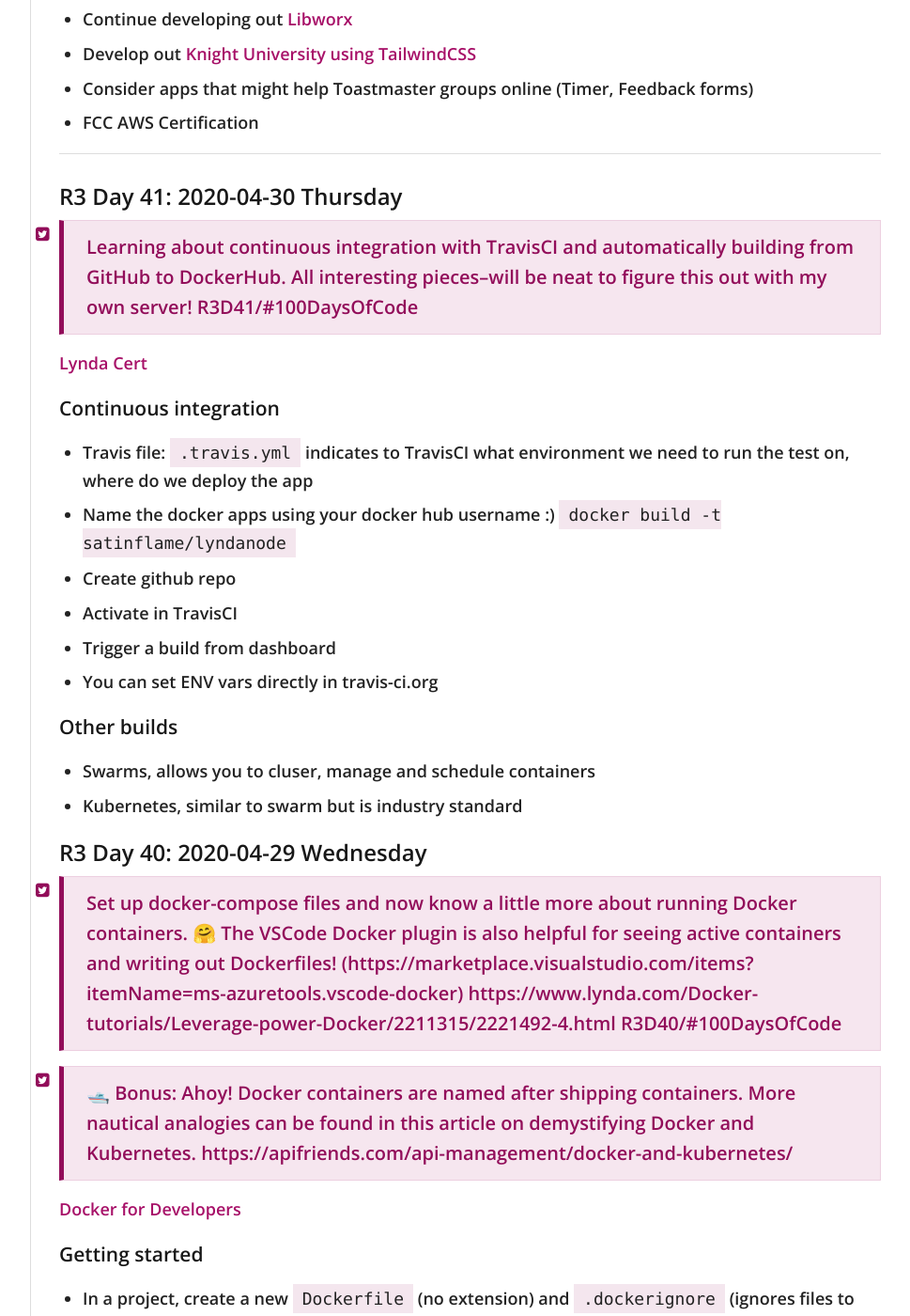
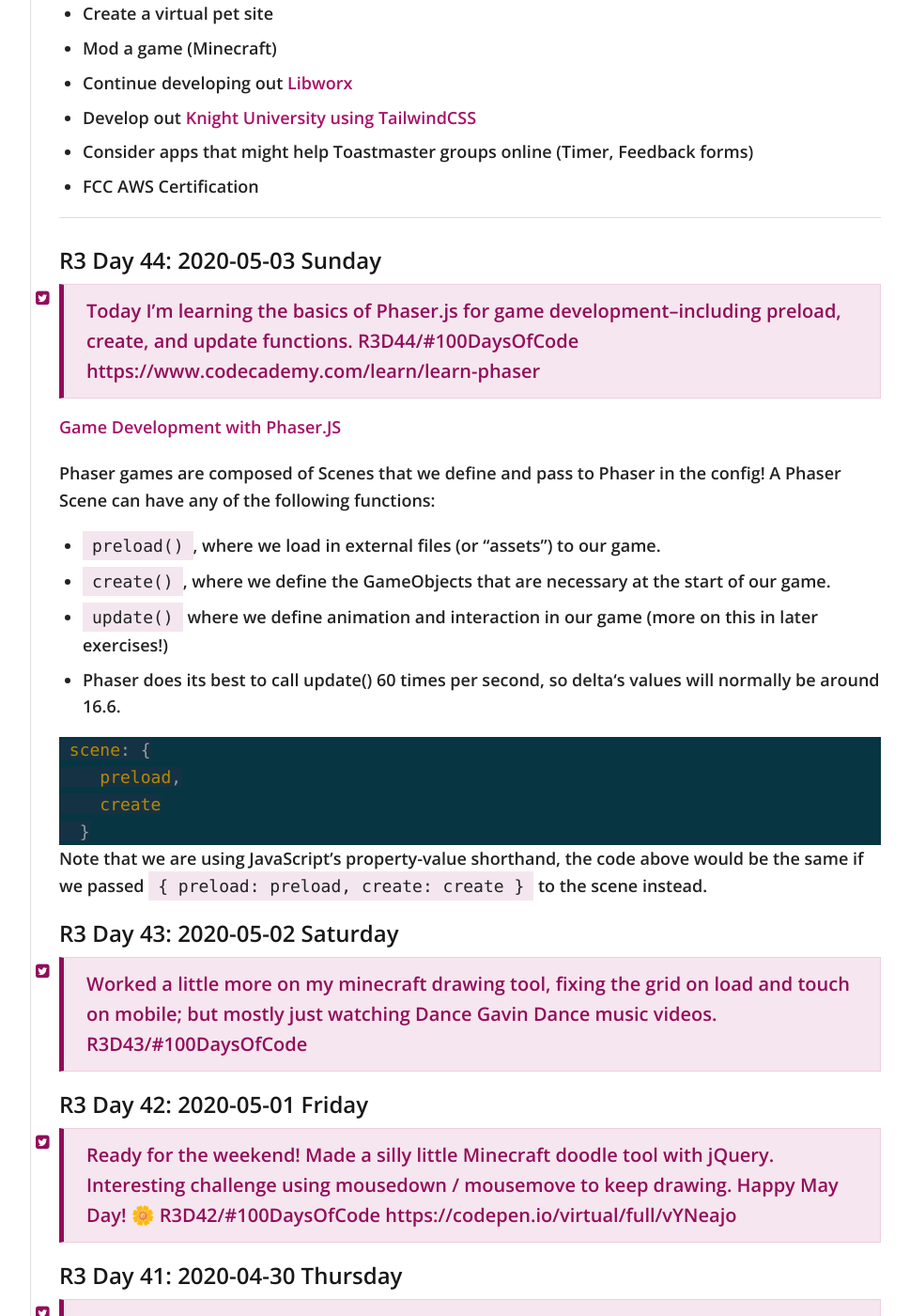
Before and after one commit to virtual/100daysofcode, a Jekyll site: the page built from index.md, in a window 1280 px wide and 1400 px high, scrolled down 1983 px. Shown: the whole window at 94% size, without its empty margins (272-1241 px from the left). Built offline with Jekyll 4.4.1, drawn with Linux system fonts in a browser that asks for light colours; nearby versions of some CDN libraries; our own code applies the rules of GitHub Pages for plain Markdown files; some of the changed text lies outside the part shown.

Commit message:
starting phaser

````diff
--- a/index.md
+++ b/index.md
@@ -50,6 +50,8 @@
   - Day 34: Programming _into_ the language
 - Codepen
   - Day 27: [Snaking Timeline](https://codepen.io/virtual/pen/bGVpdyN) ✓
+  - Day 42: [Minecraft Drawing Grid](https://codepen.io/virtual/full/vYNeajo)
+  - Day 43: [Minecraft Drawing Grid](https://codepen.io/virtual/full/vYNeajo)
 - Update webserver to support LetsEncrypt ACMEv2
   - Day 31: Updated to Debian 10 ✓
 - IBM Design Thinking
@@ -66,6 +68,38 @@
 - FCC AWS Certification
 
 ----------
+
+## R3 Day 44: 2020-05-03 Sunday
+
+> Today I'm learning the basics of Phaser.js for game development--including preload, create, and update functions. R3D44/#100DaysOfCode  https://www.codecademy.com/learn/learn-phaser
+
+[Game Development with Phaser.JS](https://www.codecademy.com/courses/learn-phaser/lessons/learn-phaser-basics/exercises/hello-world)
+
+
+Phaser games are composed of Scenes that we define and pass to Phaser in the config! A Phaser Scene can have any of the following functions:
+
+- `preload()`, where we load in external files (or “assets”) to our game.
+- `create()`, where we define the GameObjects that are necessary at the start of our game.
+- `update()` where we define animation and interaction in our game (more on this in later exercises!)
+- Phaser does its best to call update() 60 times per second, so delta‘s values will normally be around 16.6.
+
+```js
+ scene: {
+    preload,
+    create
+  }
+```
+Note that we are using JavaScript’s property-value shorthand, the code above would be the same if we passed `{ preload: preload, create: create }` to the scene instead.
+
+## R3 Day 43: 2020-05-02 Saturday
+
+> Worked a little more on my minecraft drawing tool, fixing the grid on load and touch on mobile; but mostly just watching Dance Gavin Dance music videos. R3D43/#100DaysOfCode
+
+## R3 Day 42: 2020-05-01 Friday
+
+> Ready for the weekend! Made a silly little Minecraft doodle tool with jQuery. Interesting challenge using mousedown / mousemove to keep drawing. Happy May Day! 🌼
+R3D42/#100DaysOfCode
+https://codepen.io/virtual/full/vYNeajo
 
 ## R3 Day 41: 2020-04-30 Thursday
 
````
